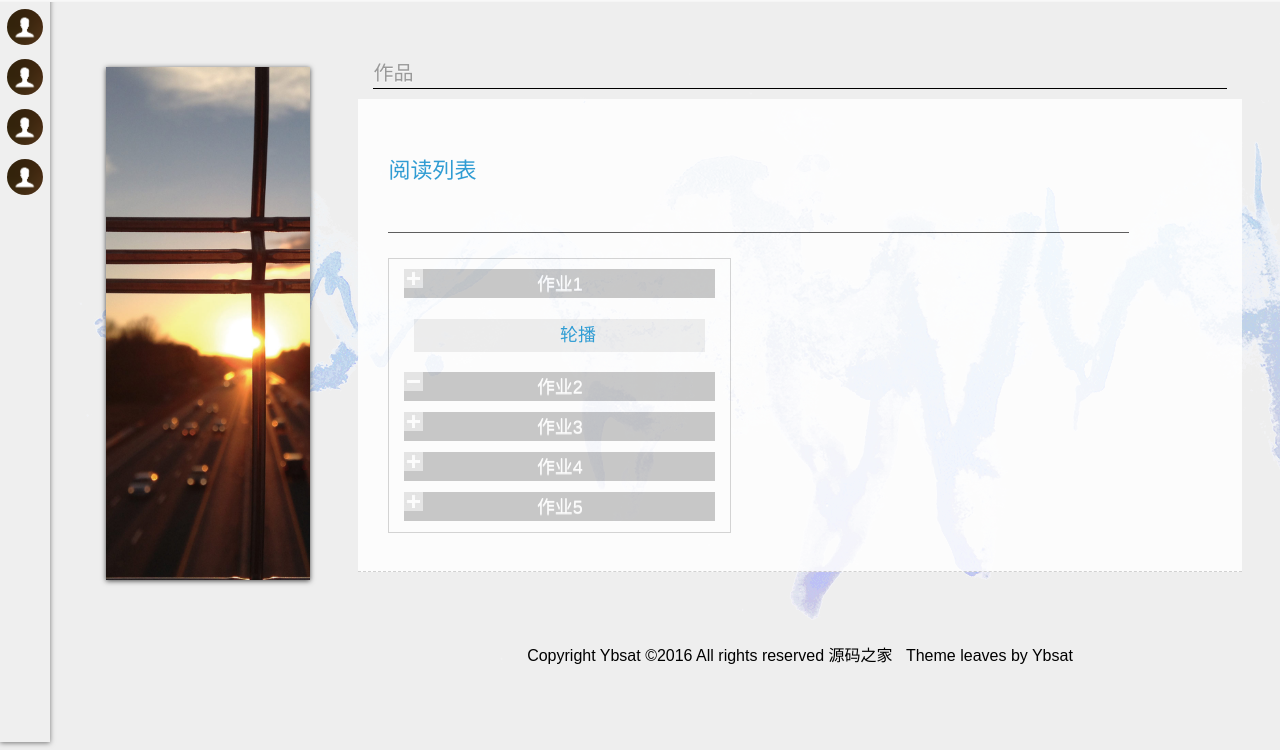
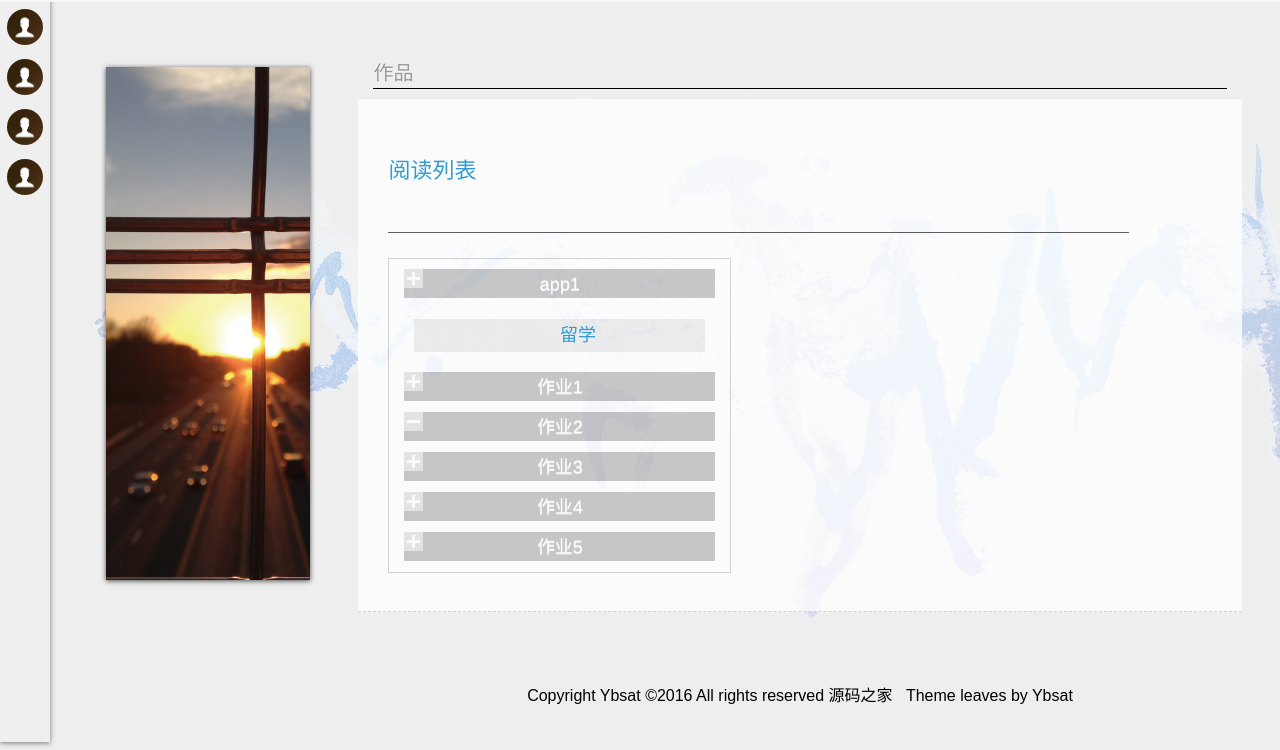
Before and after one commit to yuan-xx/yuan-xx.github.io, a plain HTML site: page works.html in a window 1280 px wide. Shown: the part 58-808 px from the top of the page. Drawn offline with Linux system fonts and the light colour scheme.

Commit message:
link-app1

```diff
--- a/works.html
+++ b/works.html
@@ -172,6 +172,12 @@
                 </style>
                 <div class="book-container clearfix">
                     <div style="height: auto; border: solid 1px #cccccc;" class="col-md-5">
+                        <h3 class="Collapsing">app1</h3>
+                        <div class="coll_body">
+                            <p style="width: 100%;overflow: hidden;text-overflow:ellipsis;white-space: nowrap;">
+                                <a  class = "fancybox"  rel = "group"  href = "https://yuan-xx.github.io/9.4/four/index.html" >留学</a>
+                            </p>
+                        </div>
                         <h3 class="Collapsing">作业1</h3>
                         <div class="coll_body">
                             <p style="width: 100%;overflow: hidden;text-overflow:ellipsis;white-space: nowrap;">
```
